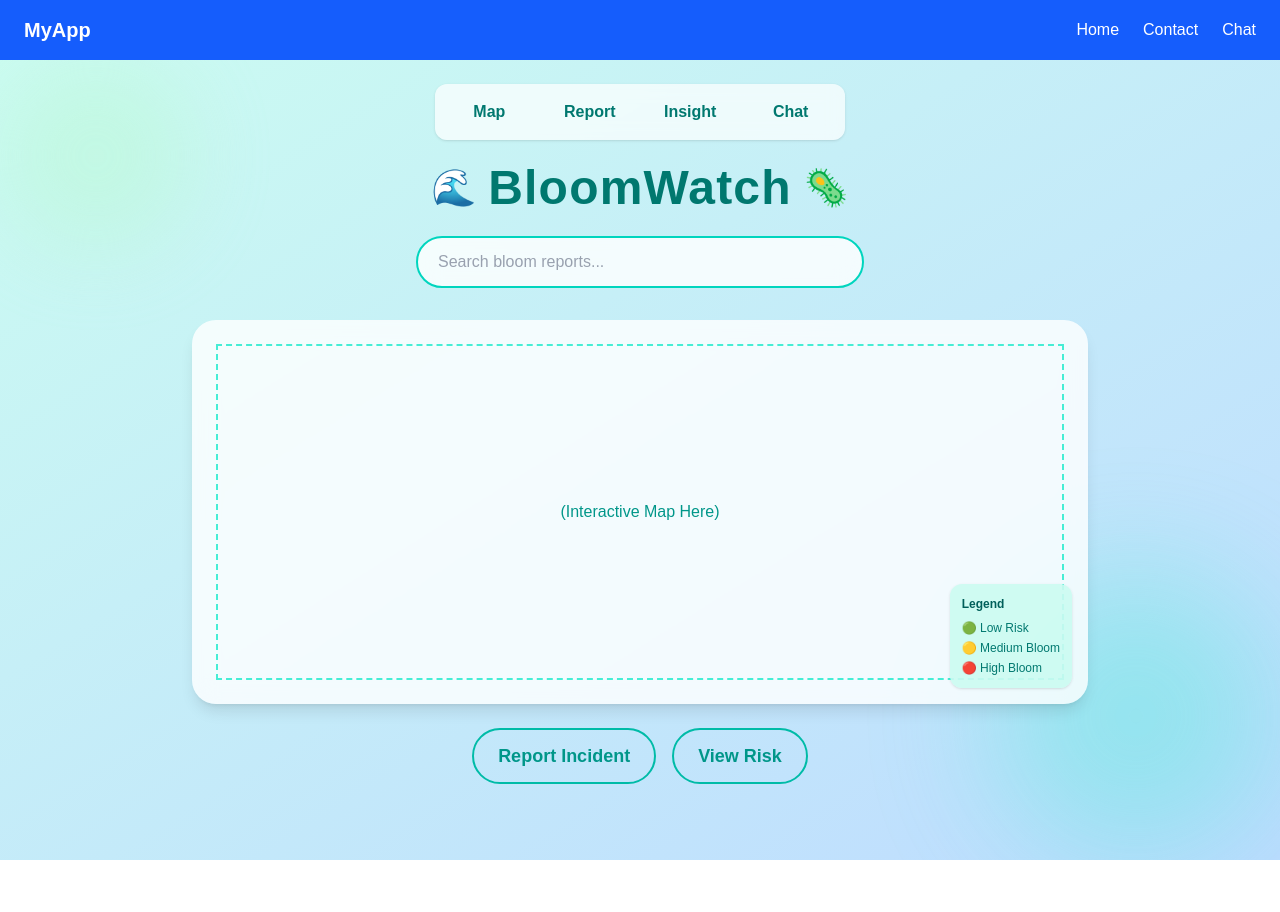
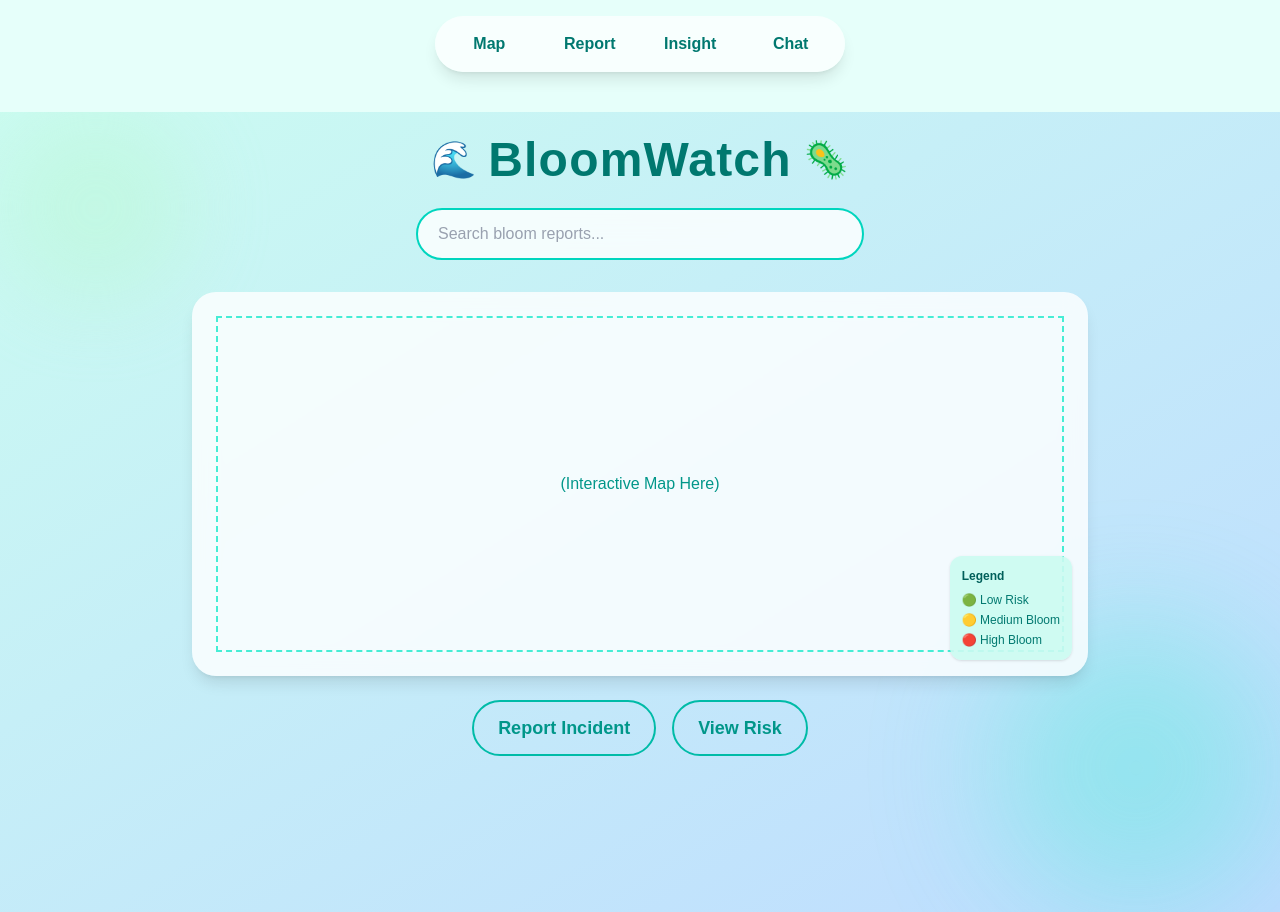
Before and after one commit to VanshikaTurkar/bloom-watch-lahacks, a Next.js app: page / in a window 1280 px wide. Before the commit the page ends 860 px from the top, so only its background shows below. Built offline with nearby package versions, Linux system fonts and the light colour scheme.

Commit message:
fixed nav bar styling

```diff
--- a/package.json
+++ b/package.json
@@ -20,6 +20,7 @@
   },
   "devDependencies": {
     "@tailwindcss/postcss": "^4",
+    "@types/react": "19.1.2",
     "tailwindcss": "^4",
     "typescript": "5.8.3"
   }
--- a/src/app/components/Navbar.js
+++ b/src/app/components/Navbar.js
@@ -1,46 +1,35 @@
-"use client";
-import Link from "next/link";
-import { useState } from "react";
+// src/app/components/Navbar.jsx
+'use client';
+
+import React from 'react';
+import Link from 'next/link';
+import { usePathname } from 'next/navigation';
+import { Tabs, TabsList, TabsTrigger } from './ui/Tabs';
 
 export default function Navbar() {
-  const [isOpen, setIsOpen] = useState(false);
+  // Derive the current tab from the URL ("/", "/map", "/report", etc.)
+  const pathname = usePathname();
+  const defaultValue = pathname.replace('/', '') || 'map';
 
   return (
-    <nav className="bg-blue-600 text-white px-6 py-4 shadow-md">
-      <div className="max-w-7xl mx-auto flex justify-between items-center">
-        <Link href="/" className="text-xl font-bold">
-          MyApp
-        </Link>
-
-        <button
-          className="sm:hidden"
-          onClick={() => setIsOpen(!isOpen)}
-          aria-label="Toggle Menu"
-        >
-          ☰
-        </button>
-
-        <ul
-          className={`sm:flex gap-6 ${
-            isOpen ? "block mt-4" : "hidden"
-          } sm:mt-0 sm:block`}
-        >
-          <li>
-            <Link href="/" className="hover:underline">
-              Home
-            </Link>
-          </li>
-          <li>
-            <Link href="/contact" className="hover:underline">
-              Contact
-            </Link>
-          </li>
-          <li>
-            <Link href="/chat" className="hover:underline">
-              Chat
-            </Link>
-          </li>
-        </ul>
+    <nav className="bg-[#E6FFFA] py-4">
+      <div className="max-w-4xl mx-auto px-4">
+        <Tabs defaultValue={defaultValue} className="w-full mb-6 z-10">
+          <TabsList className="grid grid-cols-4 gap-2 bg-white/70 backdrop-blur-sm rounded-full p-2 shadow-lg">
+            <TabsTrigger value="map" className="text-center">
+              <Link href="/map">Map</Link>
+            </TabsTrigger>
+            <TabsTrigger value="report" className="text-center">
+              <Link href="/report">Report</Link>
+            </TabsTrigger>
+            <TabsTrigger value="insight" className="text-center">
+              <Link href="/insight">Insight</Link>
+            </TabsTrigger>
+            <TabsTrigger value="chat" className="text-center">
+              <Link href="/chat">Chat</Link>
+            </TabsTrigger>
+          </TabsList>
+        </Tabs>
       </div>
     </nav>
   );
--- a/src/app/pages/HomePage.js
+++ b/src/app/pages/HomePage.js
@@ -3,7 +3,7 @@
 import { useState } from 'react';
 import { Button } from "../components/ui/Button";
 import { Input } from "../components/ui/Input";
-import { Tabs, TabsList, TabsTrigger } from "../components/ui/Tabs";
+//import { Tabs, TabsList, TabsTrigger } from "../components/ui/Tabs";
 
 export default function HomePage() {
   const [search, setSearch] = useState('');
@@ -15,7 +15,7 @@ export default function HomePage() {
       <div className="absolute top-0 left-0 w-48 h-48 bg-green-200 opacity-30 rounded-full filter blur-2xl animate-pulse"></div>
       <div className="absolute bottom-0 right-0 w-72 h-72 bg-teal-300 opacity-20 rounded-full filter blur-3xl animate-pulse"></div>
 
-      {/* Tabs */}
+      {/* Tabs
       <Tabs defaultValue="map" className="w-full max-w-4xl mb-6 z-10">
         <TabsList className="grid grid-cols-4 gap-2 bg-white/70 backdrop-blur rounded-xl p-2 shadow">
           <TabsTrigger value="map">Map</TabsTrigger>
@@ -23,7 +23,7 @@ export default function HomePage() {
           <TabsTrigger value="insight">Insight</TabsTrigger>
           <TabsTrigger value="chat">Chat</TabsTrigger>
         </TabsList>
-      </Tabs>
+      </Tabs> */}
 
       {/* Logo Section */}
       <div className="flex items-center gap-3 mb-6 z-10">
```
Also changed, not shown: 1 other file (tests, documents, lock files or other folders).
